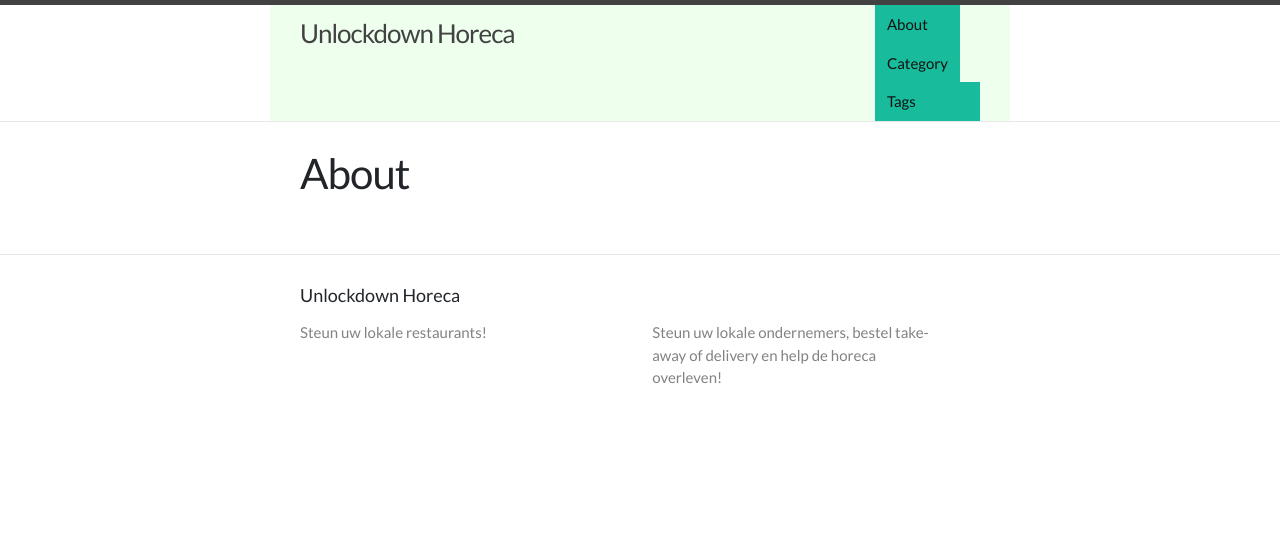
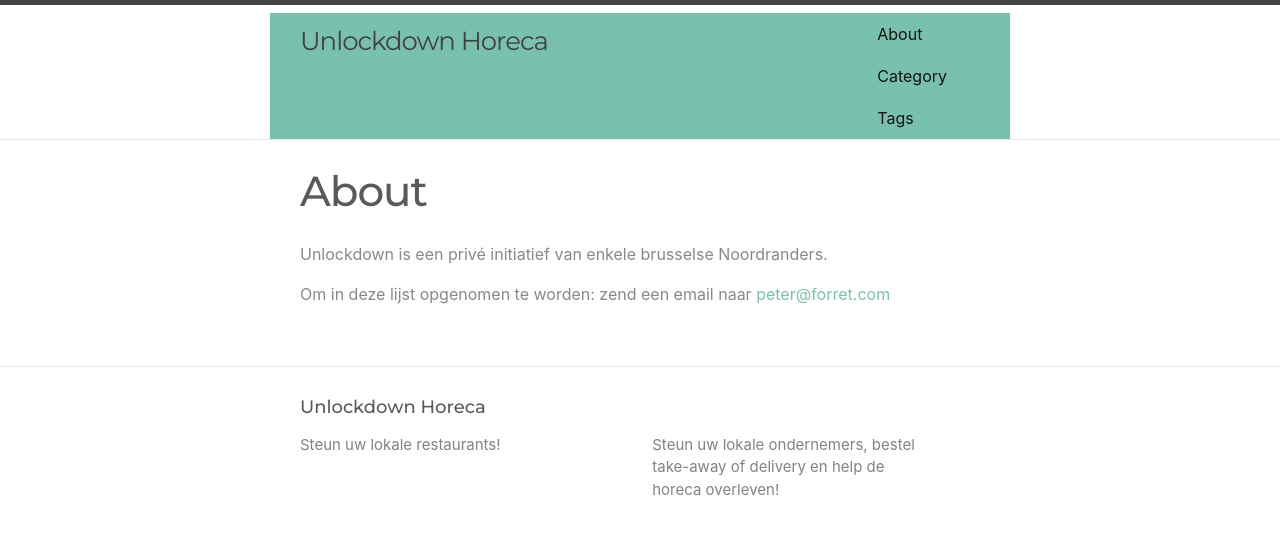
Before and after one commit to pforret/horeca.unlockdown.be, a Jekyll site: the page built from about.md, in a window 1280 px wide. Shown: the top 535 px of the page. Built offline with Jekyll 4.4.1, drawn with Linux system fonts in a browser that asks for light colours; nearby versions of some CDN libraries.

Commit message:
new layout

```diff
--- a/_includes/head.html
+++ b/_includes/head.html
@@ -7,7 +7,9 @@
   <meta name="description" content="{% if page.excerpt %}{{ page.excerpt | strip_html | strip_newlines | truncate: 160 }}{% else %}{{ site.description }}{% endif %}">
 
   <link rel="stylesheet" href="{{ "/css/main.css" | prepend: site.baseurl }}">
-<link rel="stylesheet" href="https://stackpath.bootstrapcdn.com/bootswatch/4.5.2/flatly/bootstrap.min.css" integrity="sha384-qF/QmIAj5ZaYFAeQcrQ6bfVMAh4zZlrGwTPY7T/M+iTTLJqJBJjwwnsE5Y0mV7QK" crossorigin="anonymous">
+
+<link rel="stylesheet" href="https://stackpath.bootstrapcdn.com/bootswatch/4.5.2/minty/bootstrap.min.css" integrity="sha384-H4X+4tKc7b8s4GoMrylmy2ssQYpDHoqzPa9aKXbDwPoPUA3Ra8PA5dGzijN+ePnH" crossorigin="anonymous">
+
 <script defer src="https://use.fontawesome.com/releases/v5.0.9/js/all.js" integrity="sha384-8iPTk2s/jMVj81dnzb/iFR2sdA7u06vHJyyLlAd4snFpCl/SnyUjRrbdJsw1pGIl" crossorigin="anonymous"></script>
   <link rel="canonical" href="{{ page.url | replace:'index.html','' | prepend: site.baseurl | prepend: site.url }}">
   <link rel="alternate" type="application/rss+xml" title="{{ site.title }}" href="{{ "/feed.xml" | prepend: site.baseurl | prepend: site.url }}">
--- a/_includes/header.html
+++ b/_includes/header.html
@@ -1,8 +1,8 @@
 <header class="site-header">
 
-  <div style="background: #EFE" class="wrapper">
+  <div class="wrapper bg-primary text-primary">
 
-    <a class="site-title" href="{{ site.baseurl }}/">{{ site.title }}</a>
+    <h1><a class="site-title" href="{{ site.baseurl }}/">{{ site.title }}</a></h1>
 
     <nav class="site-nav">
       <a href="#" class="menu-icon">
--- a/_layouts/default.html
+++ b/_layouts/default.html
@@ -7,7 +7,7 @@
 
     {% include header.html %}
 
-    <div class="page-content">
+    <div class="page-content container">
       <div class="wrapper">
         {{ content }}
       </div>
--- a/about.md
+++ b/about.md
@@ -3,3 +3,6 @@
 title: About
 permalink: /about/
 ---
+Unlockdown is een privé initiatief van enkele brusselse Noordranders.
+
+Om in deze lijst opgenomen te worden: zend een email naar [peter@forret.com](mailto:peter@forret.com)
--- a/index.html
+++ b/index.html
@@ -6,8 +6,10 @@
 
   <h1 class="page-heading">Restaurants</h1>
 
-  <p>Welke restaurants in de buurt zijn nu wegens COVID19 gesloten voor publiek, maar bieden take-away (ophalen) of delivery (levering) van hun maaltijden aan?
+  <p>Welke restaurants in de buurt van Grimbergen zijn nu wegens COVID19 gesloten voor publiek, maar bieden take-away (ophalen) of delivery (levering) van hun maaltijden aan?
   </p>
+
+
 
   <ul class="post-list">
     {% for post in site.resto %}
```
Also changed, not shown: _resto/grimbergen/vianapoli.md (+1 -1 lines), _resto/meise/auberge-napoleon.md (added, +16 -0 lines), VERSION.md (added).
